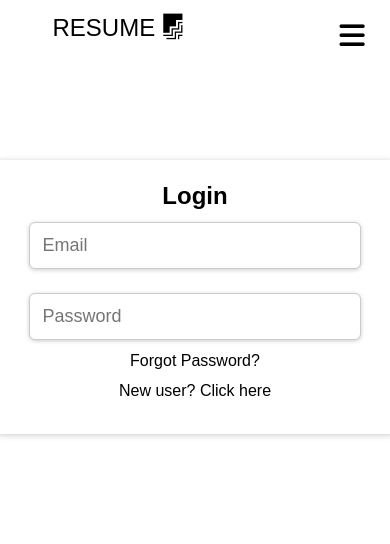
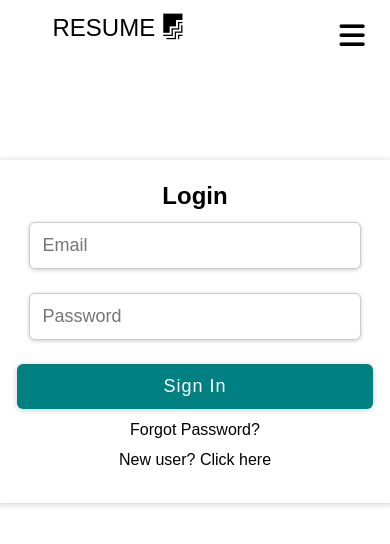
Before and after one commit to jattinmanhas/Resume-Maker, a React (Create React App) app: page /sign-up in a window 390 px wide. Shown: the top 544 px of the page. Built offline with nearby package versions, Linux system fonts and the light colour scheme; no server answers.

Commit message:
Button Styling

```diff
--- a/src/SignUp/Signin.js
+++ b/src/SignUp/Signin.js
@@ -28,7 +28,7 @@ const Signin = () => {
       <form onSubmit={onSubmit}>
         <input placeholder="Email" type="email" ref={emailRef} />
         <input placeholder="Password" type="password" ref={psdRef} />
-        <button type="submit">Sign In</button>
+        <button className="btn-signup" type="submit">Sign In</button>
         <p onClick={forgotPasswordHandler}>Forgot Password?</p>
       </form>
     </div>
--- a/src/SignUp/Signup.css
+++ b/src/SignUp/Signup.css
@@ -202,3 +202,9 @@
     max-width: 400px;
     margin-bottom: 18px;
   }
+
+  @media screen and (max-width: 960px) {
+    .btn-signup{
+          display: block;
+      }
+  }
--- a/src/SignUp/Signup.js
+++ b/src/SignUp/Signup.js
@@ -123,7 +123,7 @@ const Signup = () => {
         <input placeholder="Email" type="email" ref={emailRef} />
         <input placeholder="Name" type="name" ref={nameRef} />
         <input placeholder="Password" type="password" ref={psdRef} />
-        <button type="submit">Register</button>
+        <button className="btn-signup" type="submit">Register</button>
       </form>
     </div>
   );
```
